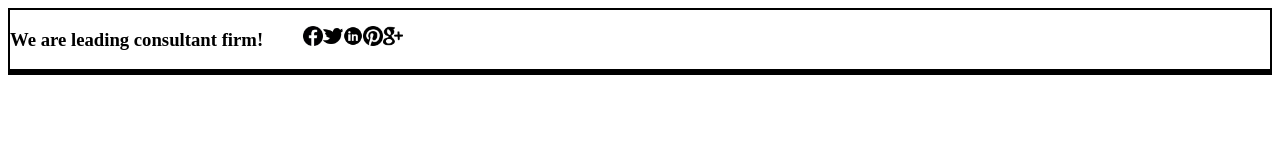
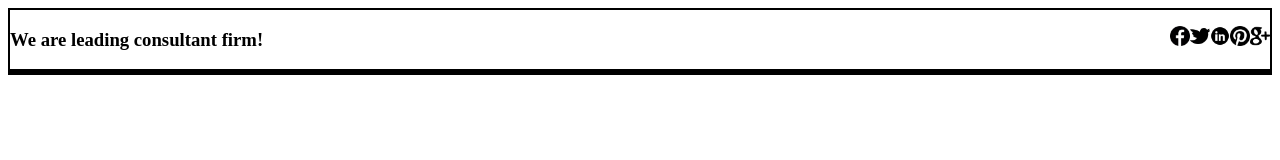
Before and after one commit to JordiZ1234/templatejordizalkaliani, a plain HTML site: page index.html in a window 1280 px wide. Drawn offline with Linux system fonts and the light colour scheme.

Commit message:
clase between puesta al div que sumerge el h3 y el ul

```diff
--- a/index.html
+++ b/index.html
@@ -8,7 +8,7 @@
 </head>
 <body>
     <header>
-        <div class="flex">
+        <div class="flex between">
             <h3>We are leading consultant firm!</h3>
             <nav>
                 <ul class="menu flex iconos">
```
